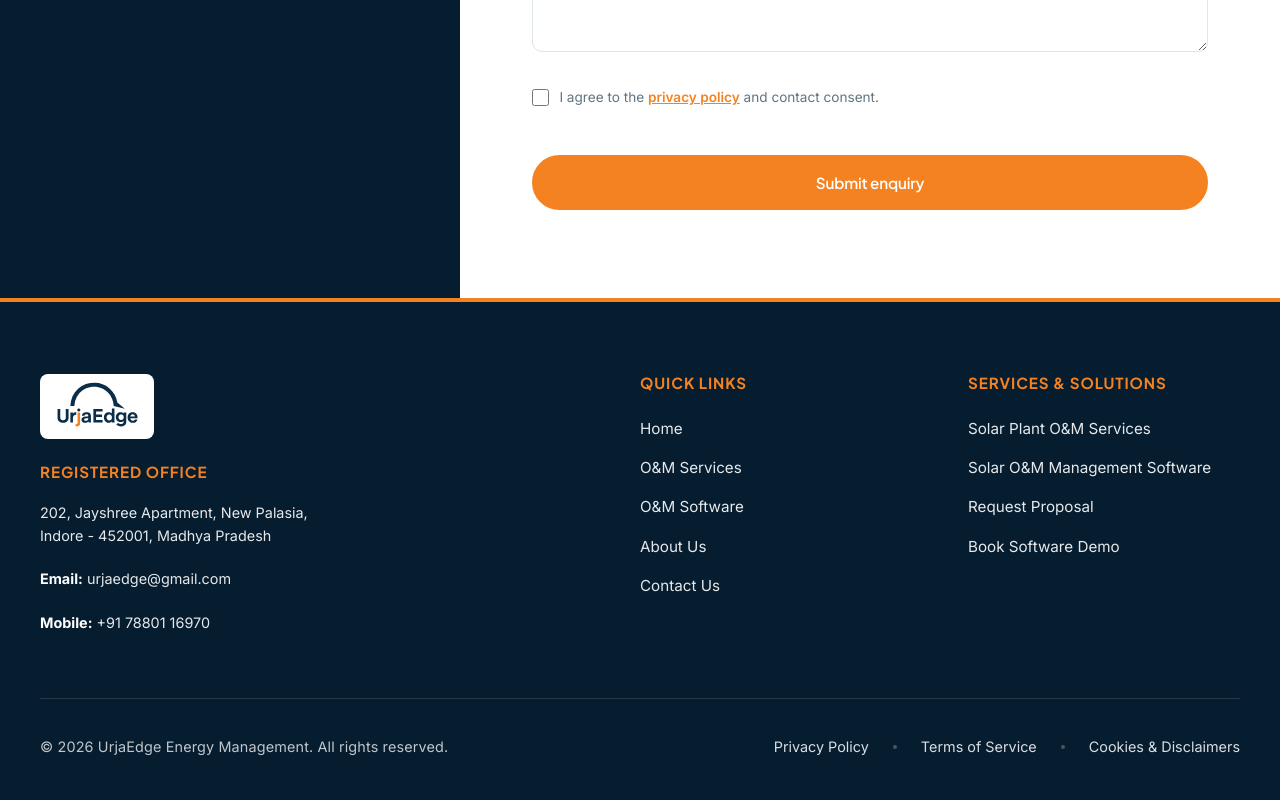
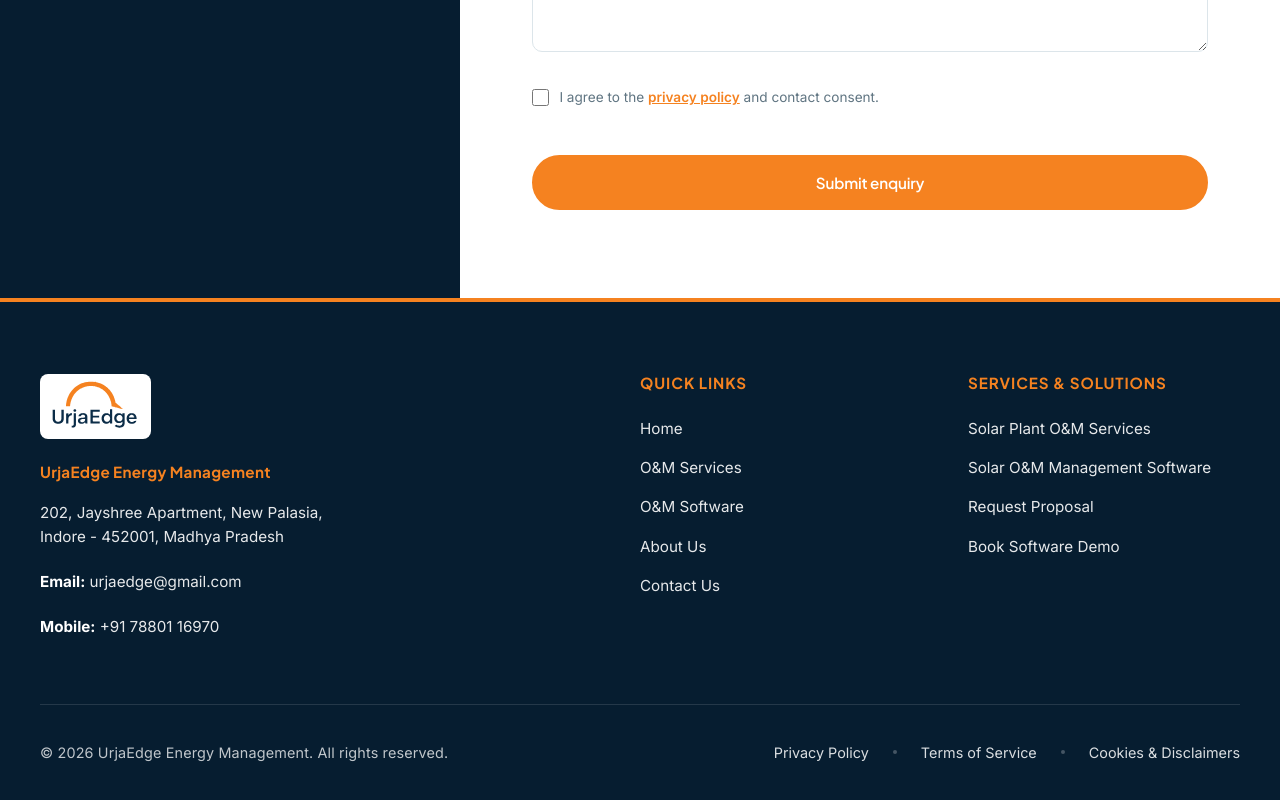
Before and after one commit to asellus-1/urjaedge, a React (Vite) app: page / in a window 1280 px wide. Shown: the part 4366-5166 px from the top of the page. Built offline with nearby package versions, Linux system fonts and the light colour scheme.

Commit message:
fix(brand): correct logo color separation and restore pristine white header background

```diff
--- a/src/components/Footer.jsx
+++ b/src/components/Footer.jsx
@@ -35,16 +35,18 @@ export default function Footer() {
                 UrjaEdge
               </div>
             </button>
-            <div style={{ marginTop: '1.5rem' }}>
-              <h4 style={{ color: 'var(--energy-orange)', fontSize: '0.95rem', fontWeight: '700', marginBottom: '1rem', textTransform: 'uppercase', letterSpacing: '0.06em' }}>Registered Office</h4>
-              <p style={{ color: 'rgba(255, 255, 255, 0.9)', fontSize: '0.9rem', lineHeight: '1.6', marginBottom: '1rem' }}>
+            <div style={{ marginTop: '1.5rem', fontSize: '15.2px' }}>
+              <h4 style={{ color: 'var(--energy-orange)', fontSize: '15.2px', fontWeight: '700', marginBottom: '1rem', letterSpacing: '0.02em' }}>
+                UrjaEdge Energy Management
+              </h4>
+              <p style={{ color: 'rgba(255, 255, 255, 0.9)', fontSize: '15.2px', lineHeight: '1.6', marginBottom: '1rem' }}>
                 202, Jayshree Apartment, New Palasia,<br />
                 Indore - 452001, Madhya Pradesh
               </p>
-              <p style={{ color: 'rgba(255, 255, 255, 0.9)', fontSize: '0.9rem', marginBottom: '0.5rem' }}>
+              <p style={{ color: 'rgba(255, 255, 255, 0.9)', fontSize: '15.2px', marginBottom: '0.5rem' }}>
                 <strong style={{ color: 'var(--white)' }}>Email:</strong> urjaedge@gmail.com
               </p>
-              <p style={{ color: 'rgba(255, 255, 255, 0.9)', fontSize: '0.9rem' }}>
+              <p style={{ color: 'rgba(255, 255, 255, 0.9)', fontSize: '15.2px' }}>
                 <strong style={{ color: 'var(--white)' }}>Mobile:</strong> +91 78801 16970
               </p>
             </div>
--- a/src/index.css
+++ b/src/index.css
@@ -31,7 +31,7 @@
 
 html {
   font-family: var(--font-body);
-  background-color: var(--dark-navy);
+  background-color: var(--warm-white);
   color: var(--primary-text);
   line-height: 1.6;
   -webkit-font-smoothing: antialiased;
@@ -44,7 +44,7 @@ body {
   display: flex;
   flex-direction: column;
   overflow-x: clip;
-  background-color: var(--dark-navy);
+  background-color: var(--warm-white);
 }
 
 #root {
@@ -52,7 +52,7 @@ body {
   flex-direction: column;
   min-height: 100vh;
   width: 100%;
-  background-color: var(--dark-navy);
+  background-color: var(--warm-white);
 }
 
 a {
@@ -98,7 +98,7 @@ h1, h2, h3, h4, h5, h6, .font-heading {
   position: sticky;
   top: 0;
   z-index: 1000;
-  background-color: rgba(255, 255, 255, 0.85);
+  background-color: rgba(255, 255, 255, 0.95);
   backdrop-filter: blur(12px);
   -webkit-backdrop-filter: blur(12px);
   border-bottom: 1px solid rgba(220, 229, 234, 0.8);
@@ -604,6 +604,7 @@ textarea.form-control {
   margin-top: auto;
   padding: 4.5rem 0 2.5rem 0;
   border-top: 4px solid var(--energy-orange);
+  box-shadow: 0 400px 0 0 var(--dark-navy);
 }
 
 .footer-top {
@@ -615,7 +616,7 @@ textarea.form-control {
 
 .footer-brand p {
   color: rgba(255, 255, 255, 0.75);
-  font-size: 0.95rem;
+  font-size: 15.2px;
   margin-top: 1.25rem;
   line-height: 1.65;
 }
```
Also changed, not shown: public/logo.svg.
